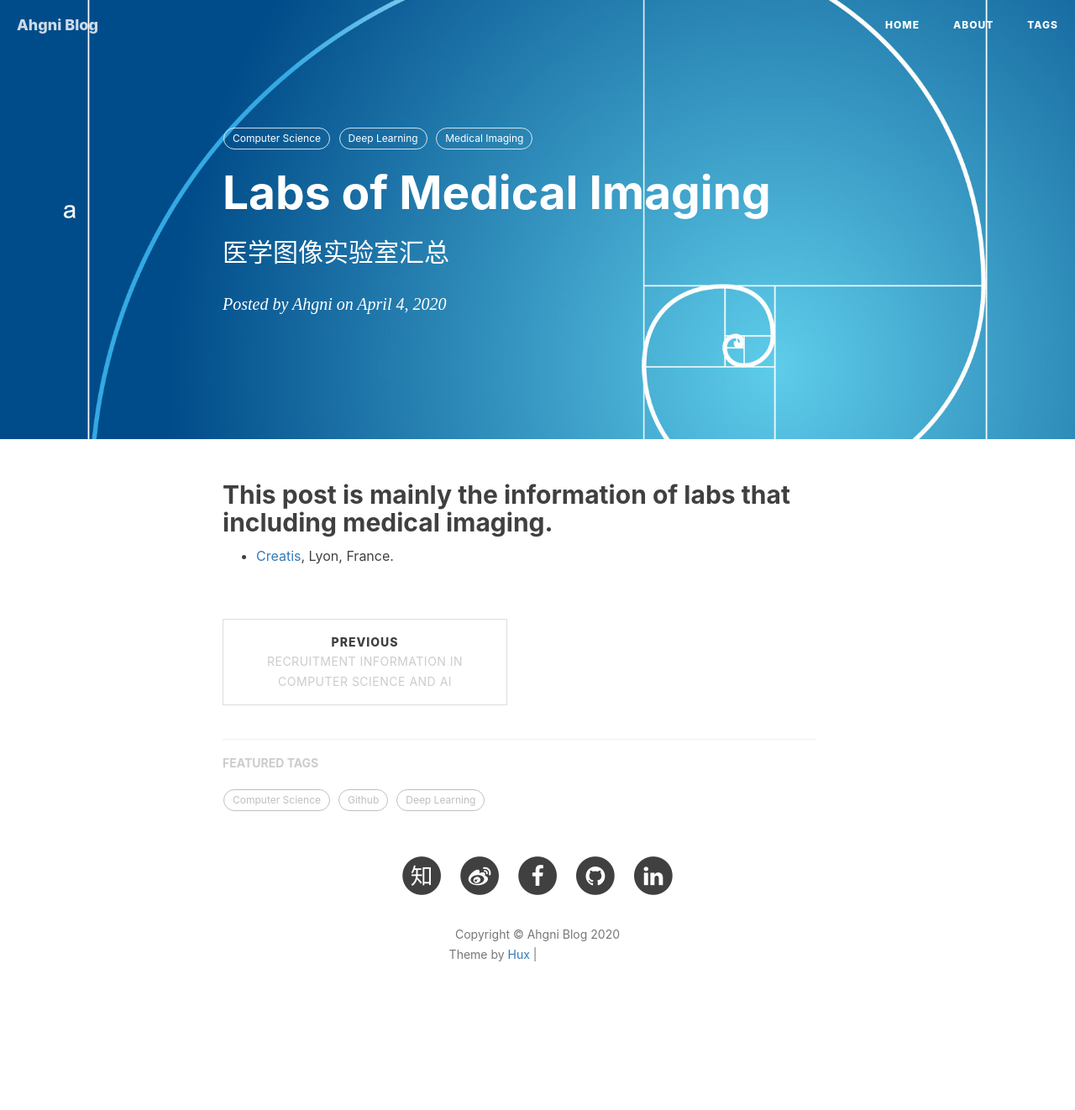
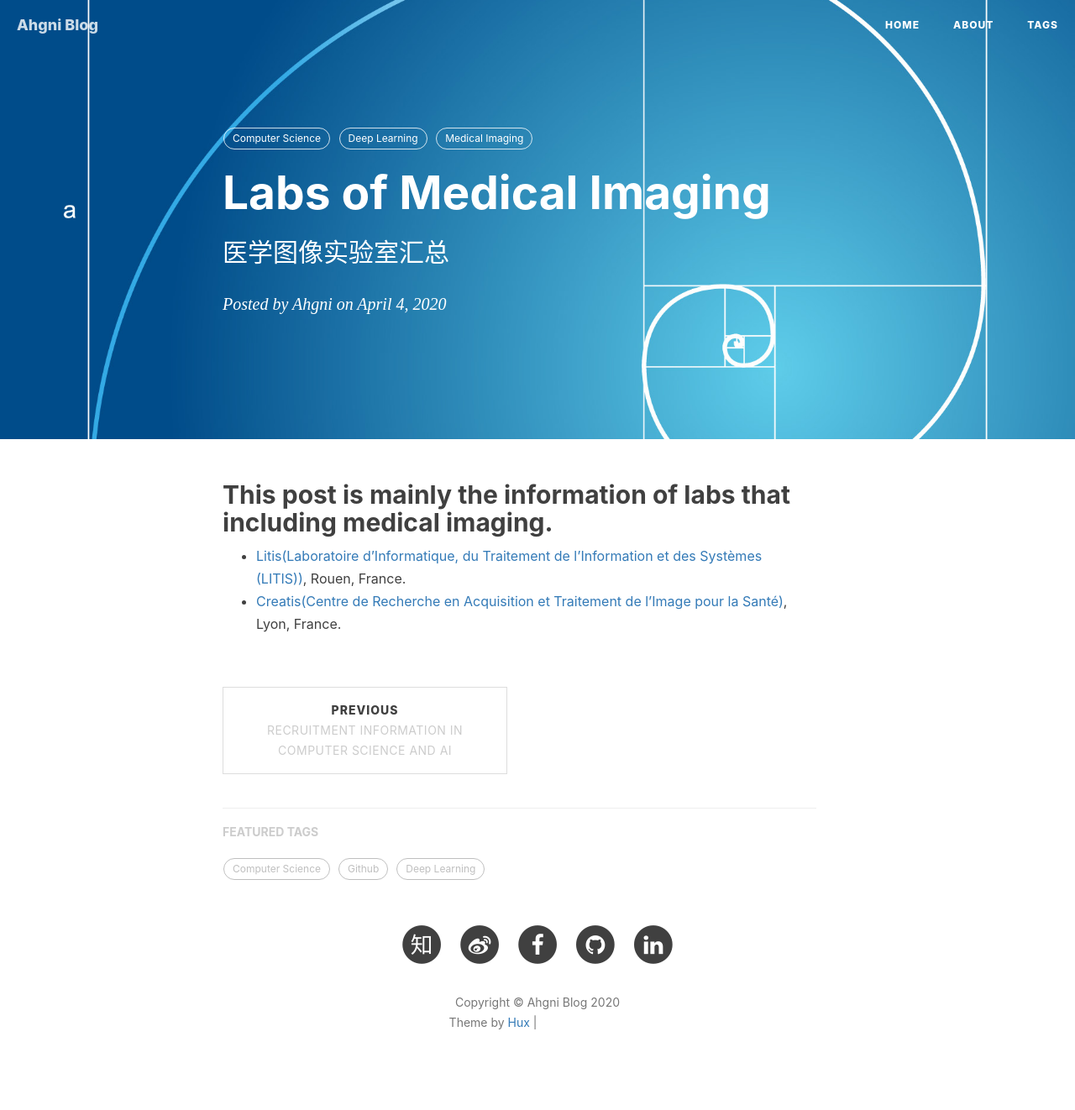
Before and after one commit to jizhang02/jizhang02.github.io, a Jekyll site: the page built from _posts/2020-04-04-lab.markdown, in a window 1280 px wide. Shown: the whole page at 84% size. Built offline with Jekyll 4.4.1, drawn with Linux system fonts in a browser that asks for light colours; nearby versions of some CDN libraries; comment, search, counter and statistics services are not loaded; before the commit the page ends 1241 px from its top, so only the background shows below that; grey boxes are pictures that could not be loaded.

Commit message:
Update and rename 2020-04-04-Lab.markdown to 2020-04-04-lab.markdown

```diff
--- a/_posts/2020-04-04-Lab.markdown
+++ b/_posts/2020-04-04-lab.markdown
@@ -13,5 +13,5 @@ tags:
 
 ## This post is mainly the information of labs that including medical imaging.
 
-
-* [Creatis](https://www.creatis.insa-lyon.fr/site7/en), Lyon, France.
+* [Litis(Laboratoire d'Informatique, du Traitement de l'Information et des Systèmes (LITIS))](http://www.litislab.fr/), Rouen, France.
+* [Creatis(Centre de Recherche en Acquisition et Traitement de l'Image pour la Santé)](https://www.creatis.insa-lyon.fr/site7/en), Lyon, France.
```
